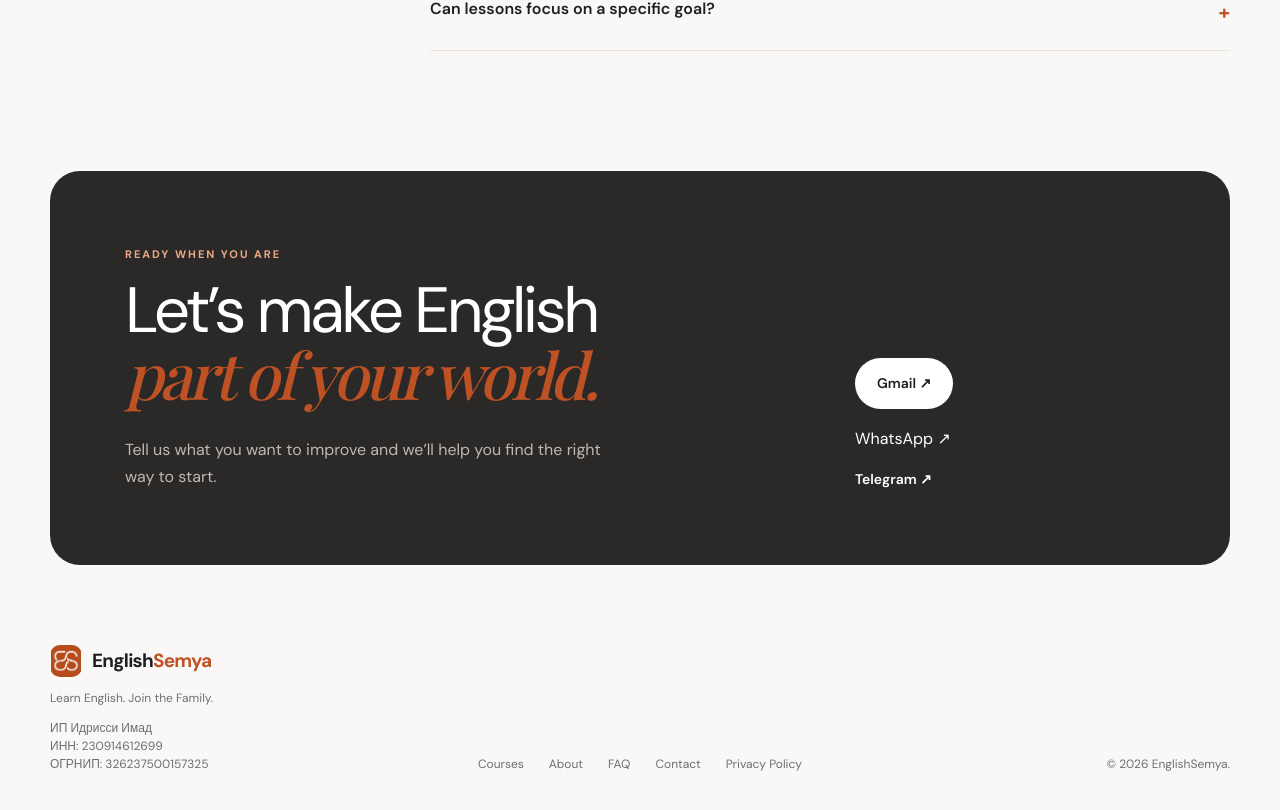
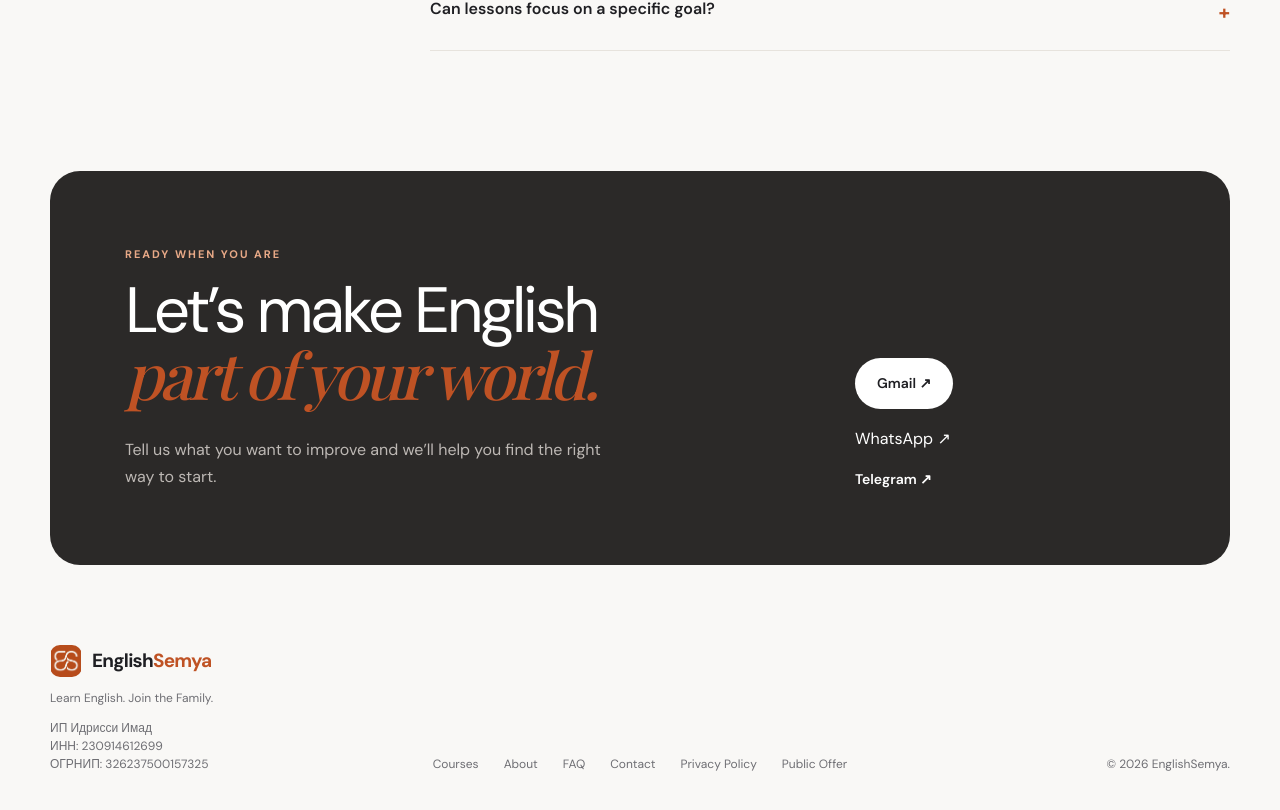
Before and after one commit to Imadoidrissi/englishsemya, a Next.js app: page / in a window 1280 px wide. Shown: the part 4677-5487 px from the top of the page. Built offline with nearby package versions, Linux system fonts and the light colour scheme; a web font is replaced by a local one.

Commit message:
Add link to Public Offer in footer

```diff
--- a/src/app/page.tsx
+++ b/src/app/page.tsx
@@ -399,6 +399,7 @@ export default function Home() {
           <a href="#faq">FAQ</a>
           <a href="#contact">Contact</a>
           <a href="/privacy-policy">Privacy Policy</a>
+          <a href="/offer">Public Offer</a>
         </div>
 
         <p>© {new Date().getFullYear()} EnglishSemya.</p>
```
